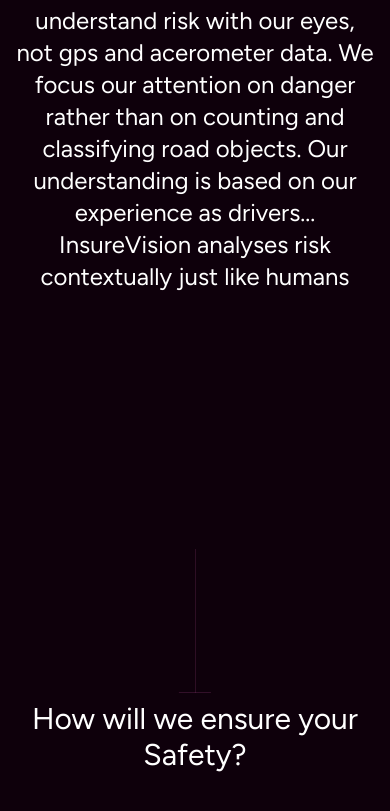
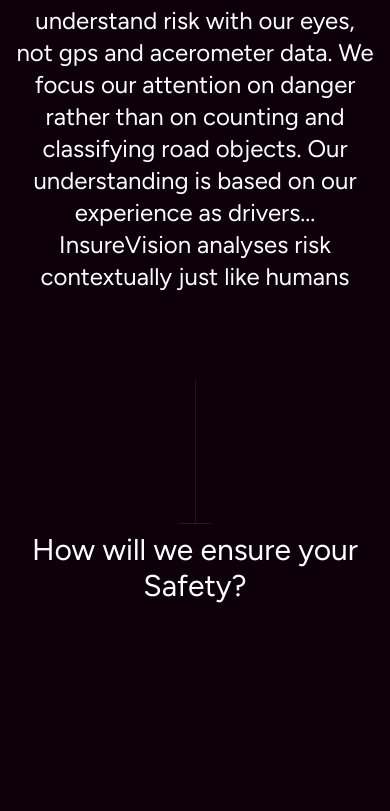
Before and after one commit to TechHowl12/insurevision, a React (Vite) app: page / in a window 390 px wide. Shown: the part 926-1737 px from the top of the page. Built offline with nearby package versions, Linux system fonts and the light colour scheme.

Commit message:
small changes

```diff
--- a/src/sections/ImageZoom.jsx
+++ b/src/sections/ImageZoom.jsx
@@ -157,7 +157,7 @@
           trigger: section,
           start: "top top",
           end: "+=3000",
-          scrub: 0.8,
+          scrub: 0.5,
           pin: true,
           markers: false,
           id: "image-zoom-trigger-desktop"
@@ -241,7 +241,7 @@
   return (
     <section
       ref={sectionRef}
-      className="min-h-screen overflow-visible flex items-center justify-center py-5 mb-[15%] bg-[#0E000b]"
+      className="h-[60vh] md:min-h-screen overflow-visible flex items-center justify-center py-5 mb-[15%] bg-[#0E000b]"
     >
       <div className="container mx-auto px-4">
         <div className="flex justify-center">
```
